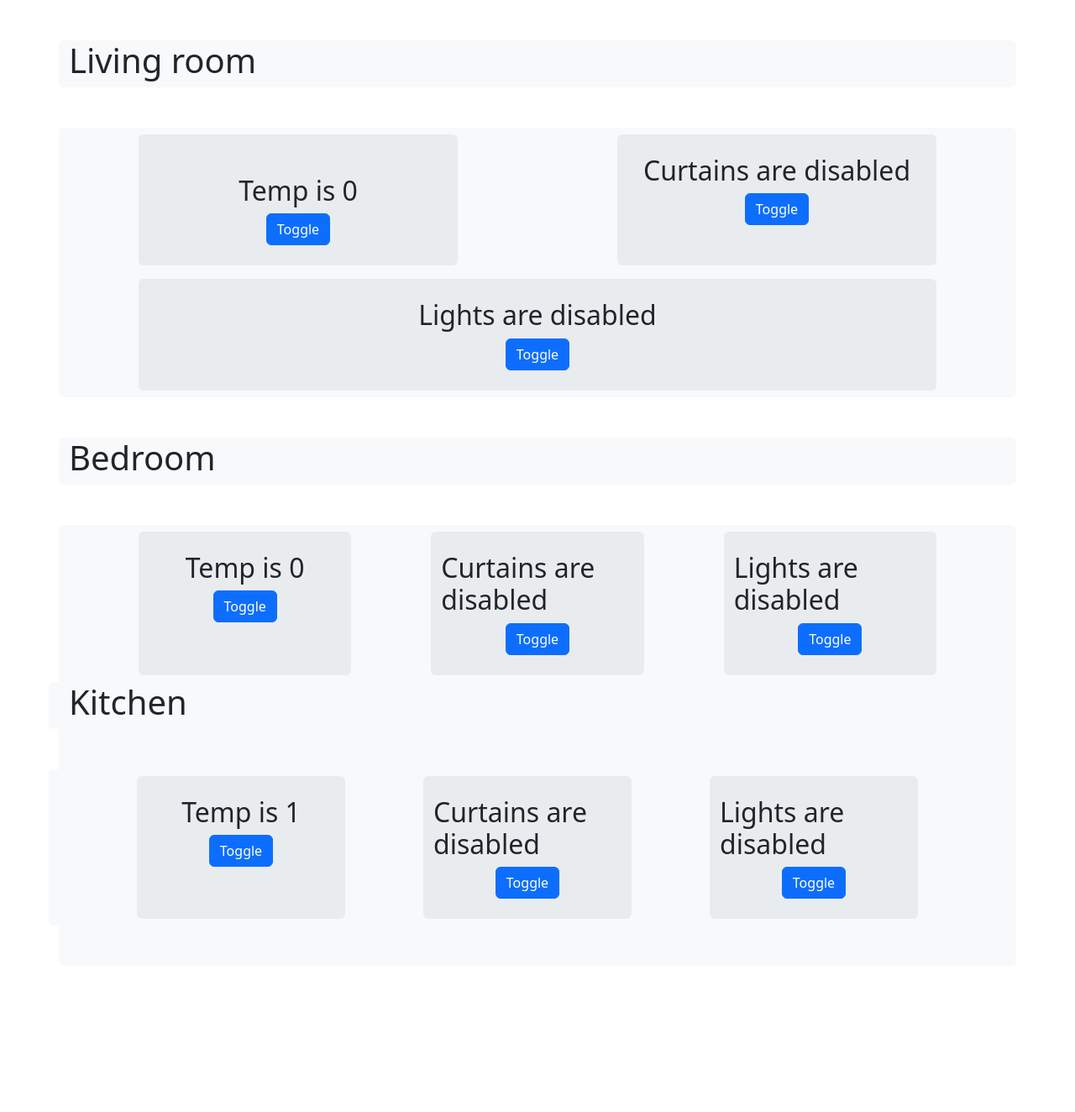
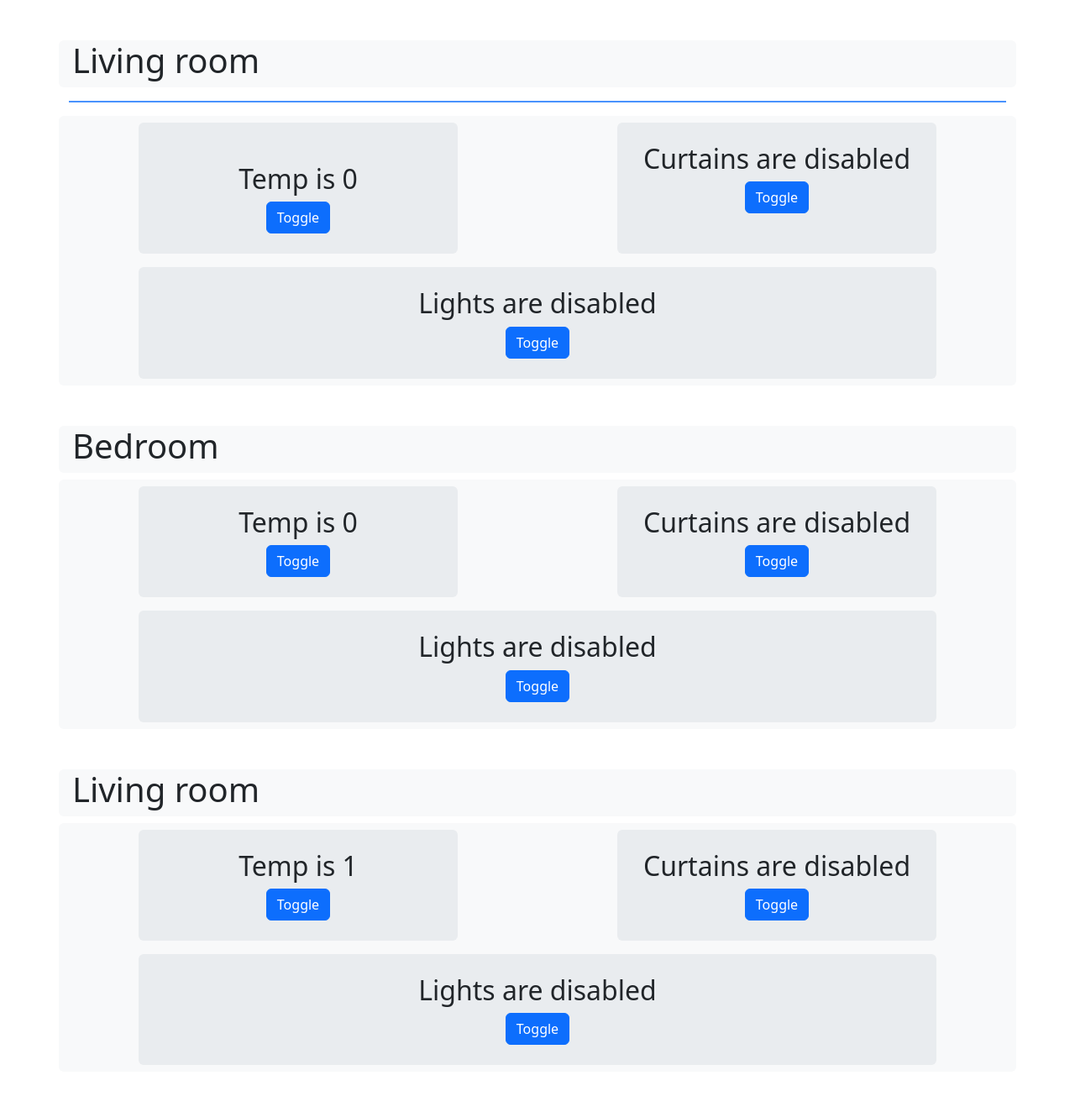
Before and after one commit to electromop/iot, a Flask app: page / in a window 1280 px wide. Shown: the whole page at 84% size. Before the commit the page ends 1094 px from the top, so only its background shows below. Run offline with Flask 2, Linux system fonts and the light colour scheme.

Commit message:
added hr

```diff
--- a/server/templates/index.html
+++ b/server/templates/index.html
@@ -13,10 +13,13 @@
 <body>
     <section>
         <div class="container-md my-5">
-            <div class="row bg-body-tertiary rounded-2">
-                <h1>Living room</h1>
+            <div class="row bg-body-tertiary rounded-2 justify-content-start">
+                <div class="col-6 ms-1">
+                    <h1>Living room</h1>
+                </div>
             </div>
-            <div class="row my-5 bg-body-tertiary rounded-2">
+            <hr class="border border-primary border-1 opacity-75">
+            <div class="row mb-5 mt-2 bg-body-tertiary rounded-2">
                 <div class="col-1"></div>
                 <div class="col-4 bg-body-secondary rounded-2 my-2" id="widget">
                     <div class="d-flex justify-content-center mt-5">
@@ -50,12 +53,14 @@
                 </div>
                 <div class="col-1"></div>
             </div>
-            <div class="row bg-body-tertiary rounded-2">
-                <h1>Bedroom</h1>
+            <div class="row bg-body-tertiary rounded-2 justify-content-start">
+                <div class="col-6 ms-1">
+                    <h1>Bedroom</h1>
+                </div>
             </div>
-            <div class="row my-5 bg-body-tertiary rounded-2">
+            <div class="row mb-5 mt-2 bg-body-tertiary rounded-2">
                 <div class="col-1"></div>
-                <div class="col bg-body-secondary rounded-2 my-2" id="widget">
+                <div class="col-4 bg-body-secondary rounded-2 my-2" id="widget">
                     <div class="d-flex justify-content-center mt-4">
                         <h2>Temp is {{ bedroom_temp_var }}</h2>
                      </div>
@@ -64,8 +69,8 @@
                         <label class="btn btn-primary" for="btn-check-4">Toggle</label>
                     </div>
                 </div>
-                <div class="col-1"></div>
-                <div class="col bg-body-secondary rounded-2 my-2" id="widget">
+                <div class="col-2"></div>
+                <div class="col-4 bg-body-secondary rounded-2 my-2" id="widget">
                     <div class="d-flex justify-content-center mt-4">
                         <h2>Curtains are {{ bedroom_curt_var }}</h2>
                      </div>
@@ -74,6 +79,7 @@
                         <label class="btn btn-primary" for="btn-check-5">Toggle</label>
                     </div>
                 </div>
+                <div class="col-1"></div>
                 <div class="col-1"></div>
                 <div class="col bg-body-secondary rounded-2 my-2" id="widget">
                     <div class="d-flex justify-content-center mt-4">
@@ -85,12 +91,15 @@
                     </div>
                 </div>
                 <div class="col-1"></div>
-            <div class="row bg-body-tertiary rounded-2">
-                <h1>Kitchen</h1>
             </div>
-            <div class="row my-5 bg-body-tertiary rounded-2">
+            <div class="row bg-body-tertiary rounded-2 justify-content-start">
+                <div class="col-6 ms-1">
+                    <h1>Living room</h1>
+                </div>
+            </div>
+            <div class="row mb-5 mt-2 bg-body-tertiary rounded-2">
                 <div class="col-1"></div>
-                <div class="col bg-body-secondary rounded-2 my-2" id="widget">
+                <div class="col-4 bg-body-secondary rounded-2 my-2" id="widget">
                     <div class="d-flex justify-content-center mt-4">
                         <h2>Temp is {{ kitchenroom_temp_var }}</h2>
                      </div>
@@ -99,8 +108,8 @@
                         <label class="btn btn-primary" for="btn-check-2">Toggle</label>
                     </div>
                 </div>
-                <div class="col-1"></div>
-                <div class="col bg-body-secondary rounded-2 my-2" id="widget">
+                <div class="col-2"></div>
+                <div class="col-4 bg-body-secondary rounded-2 my-2" id="widget">
                     <div class="d-flex justify-content-center mt-4">
                         <h2>Curtains are {{ kitchenroom_curt_var }}</h2>
                      </div>
@@ -109,6 +118,7 @@
                         <label class="btn btn-primary" for="btn-check-2">Toggle</label>
                     </div>
                 </div>
+                <div class="col-1"></div>
                 <div class="col-1"></div>
                 <div class="col bg-body-secondary rounded-2 my-2" id="widget">
                     <div class="d-flex justify-content-center mt-4">
```
